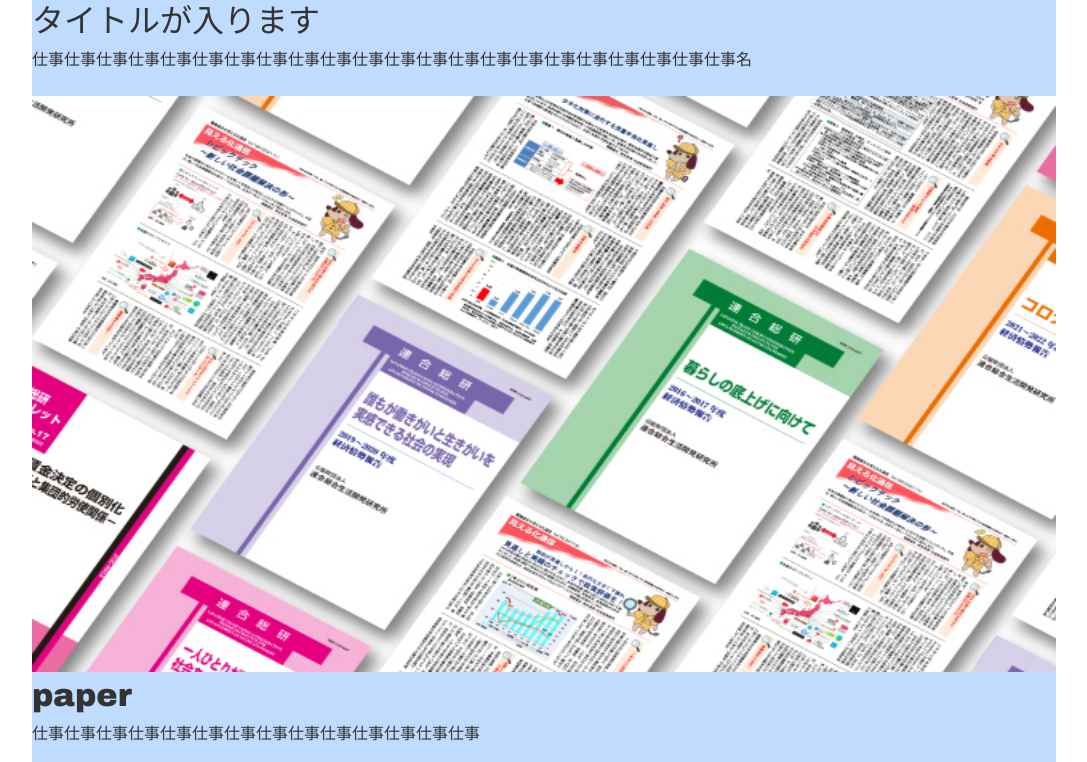
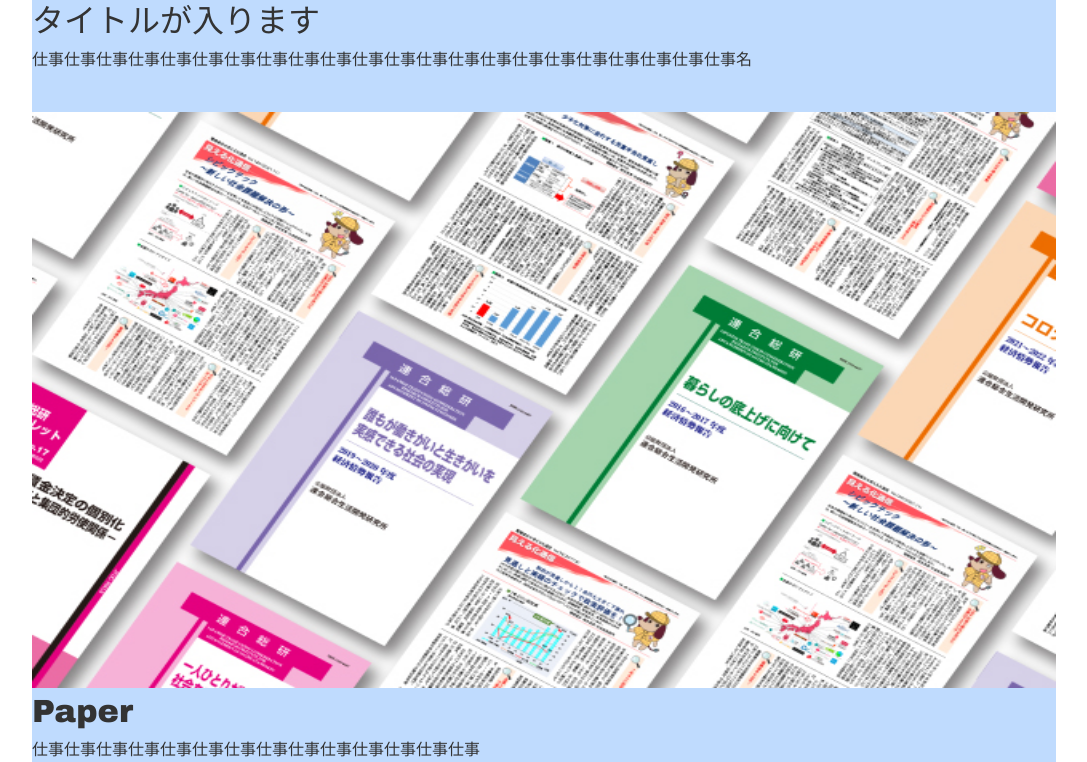
Before and after one commit to 12kagetti12/profile, a Next.js app: page /paper in a window 1280 px wide. Shown: the part 778-1540 px from the top of the page, without its empty margins (96-1183 px from the left). Built offline with nearby package versions, Linux system fonts and the light colour scheme.

Commit message:
💄 Add scroll fade in animation

```diff
--- a/src/pages/paper.tsx
+++ b/src/pages/paper.tsx
@@ -23,35 +23,35 @@ const paperJobs: PaperJob[] = [
   {
     id: 1,
     occupation: "DTP",
-    media: "paper",
+    media: "Paper",
     imgSrc: "/content_paper.jpg",
     text: "仕事仕事仕事仕事仕事仕事仕事仕事仕事仕事仕事仕事仕事仕事",
   },
   {
     id: 2,
     occupation: "DTP",
-    media: "paper",
+    media: "Paper",
     imgSrc: "/content_paper.jpg",
     text: "仕事仕事仕事仕事仕事仕事",
   },
   {
     id: 3,
     occupation: "DTP",
-    media: "paper",
+    media: "Paper",
     imgSrc: "/content_paper.jpg",
     text: "仕事名",
   },
   {
     id: 4,
     occupation: "DTP",
-    media: "paper",
+    media: "Paper",
     imgSrc: "/content_paper.jpg",
     text: "仕事仕事仕事仕事仕事仕事",
   },
   {
     id: 5,
     occupation: "DTP",
-    media: "paper",
+    media: "Paper",
     imgSrc: "/content_paper.jpg",
     text: "仕事名",
   },
@@ -115,12 +115,13 @@ export default function Paper() {
             <h1 className="pb-8 capitalize leading-10">Paper</h1>
           </div>
           <ul>
-            {paperJobs.map((item: PaperJob) => (
+            {paperJobs.map((item: PaperJob, index: number) => (
               <PaperContentCard
                 key={item.id}
                 imgSrc={item.imgSrc}
                 media={item.media}
                 text={item.text}
+                style={index % 2 === 0 ? "sm:flex-row-reverse" : "sm:flex-row"}
               />
             ))}
           </ul>
--- a/src/styles/globals.css
+++ b/src/styles/globals.css
@@ -20,11 +20,11 @@
   }
 
   .scrollFadeInHidden {
-    @apply inline-block opacity-0 transition-opacity duration-1000 ease-in-out;
+    @apply inline-block translate-y-0 pt-4 opacity-0 transition-all duration-1000 ease-in-out;
   }
 
   .scrollFadeIn {
-    @apply inline-block opacity-100 transition-opacity duration-1000 ease-in-out;
+    @apply inline-block -translate-y-4 pt-4 opacity-100 transition-all duration-1000 ease-in-out;
   }
 }
 
```
